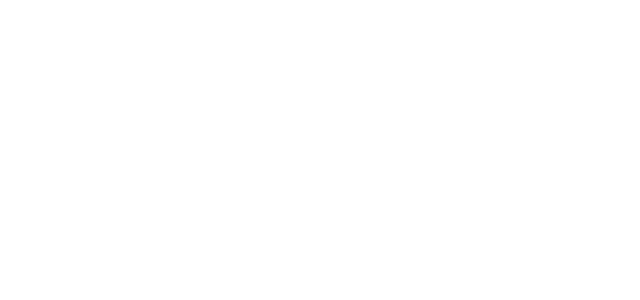
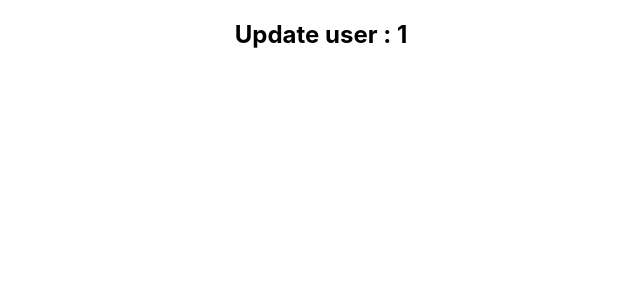
Before and after one commit to rasel-gannicus/node-with-react-first-try, a React (Create React App) app: page /updateUser/1 in a window 1280 px wide. Before the commit this address had no page. Shown: the top 300 px of the page, without its empty margins (319-959 px from the left). Built offline with nearby package versions, Linux system fonts and the light colour scheme.

Commit message:
update user in mongodb

```diff
--- a/src/App.js
+++ b/src/App.js
@@ -36,7 +36,7 @@ function App() {
       <Routes>
         <Route path='/' element={<Home></Home>} ></Route>
         <Route path='/addUser' element={<AddUser></AddUser>} ></Route>
-        <Route path='/updateUser' element={<UpdateUser></UpdateUser>}></Route>
+        <Route path='/updateUser/:id' element={<UpdateUser></UpdateUser>}></Route>
       </Routes>
     </div>
   );
--- a/src/Components/Home/Home.js
+++ b/src/Components/Home/Home.js
@@ -1,4 +1,5 @@
 import React, { useEffect, useState } from 'react';
+import { Link } from 'react-router-dom';
 
 const Home = () => {
   const [users, setUsers] = useState([]);
@@ -29,6 +30,7 @@ const Home = () => {
             <h2>User Found : {users.length} </h2>
             {
               users.map(index=><h3 index={index} key={index._id}>{index.name}
+              <Link to={`/updateUser/${index._id}`}>Update User</Link>
                 <button onClick={()=>deleteUser(index._id)}>Delete</button>
               </h3>)
             }
```
